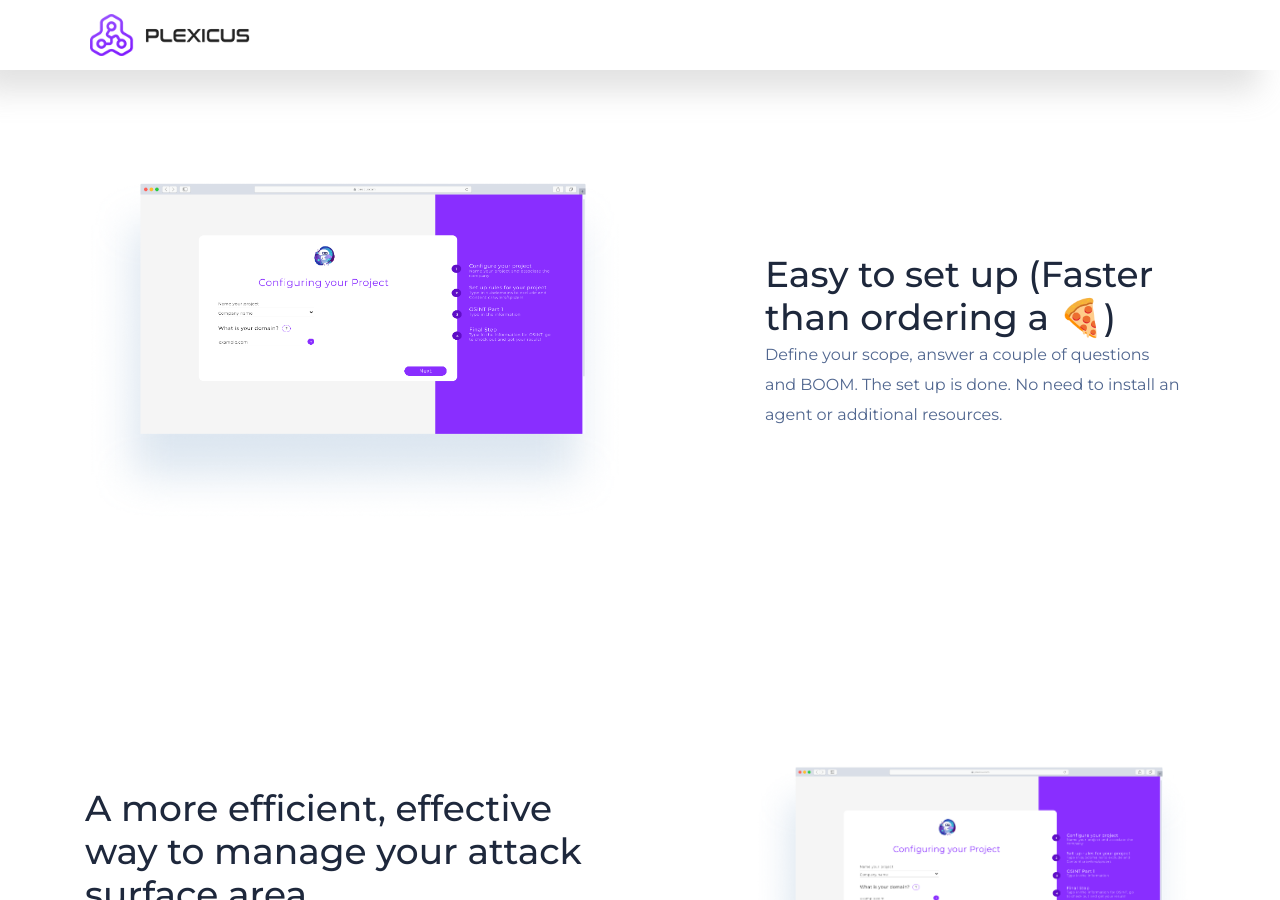
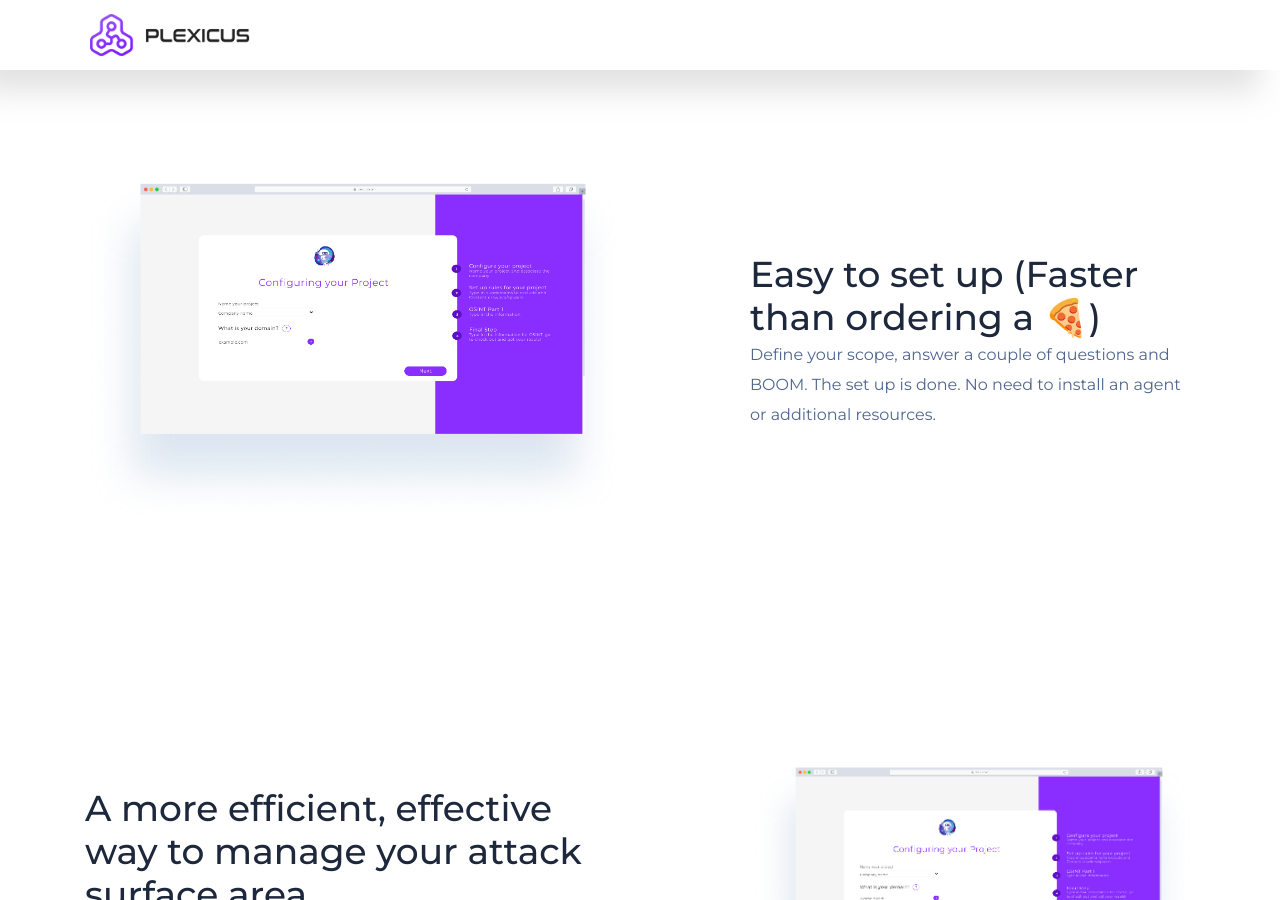
Before and after one commit to Plexicus/web, a Jekyll site: the page built from attack-surface-scan.html, in a window 1280 px wide and 900 px high, scrolled down 1370 px. Built offline with Jekyll 4.4.1, drawn with Linux system fonts in a browser that asks for light colours.

Commit message:
Update attack-surface-scan.html

```diff
--- a/attack-surface-scan.html
+++ b/attack-surface-scan.html
@@ -59,9 +59,11 @@
 
                 </div>
                 <div class="col-lg-5 col-md-6 req-demo-right">
-                    <div class="col-lg-12">
+                    <div class="col-lg-20">
                         <h1>Easy to set up (Faster than ordering a 🍕)</h1>
-                        <p>Define your scope, answer a couple of questions and BOOM. The set up is done. No need to install an agent or additional resources.</p>
+                        <p>
+                            Define your scope, answer a couple of questions and BOOM. The set up is done. No need to install an agent or additional resources.
+                        </p>
                      </div>
                 </div>
             </div>
```
